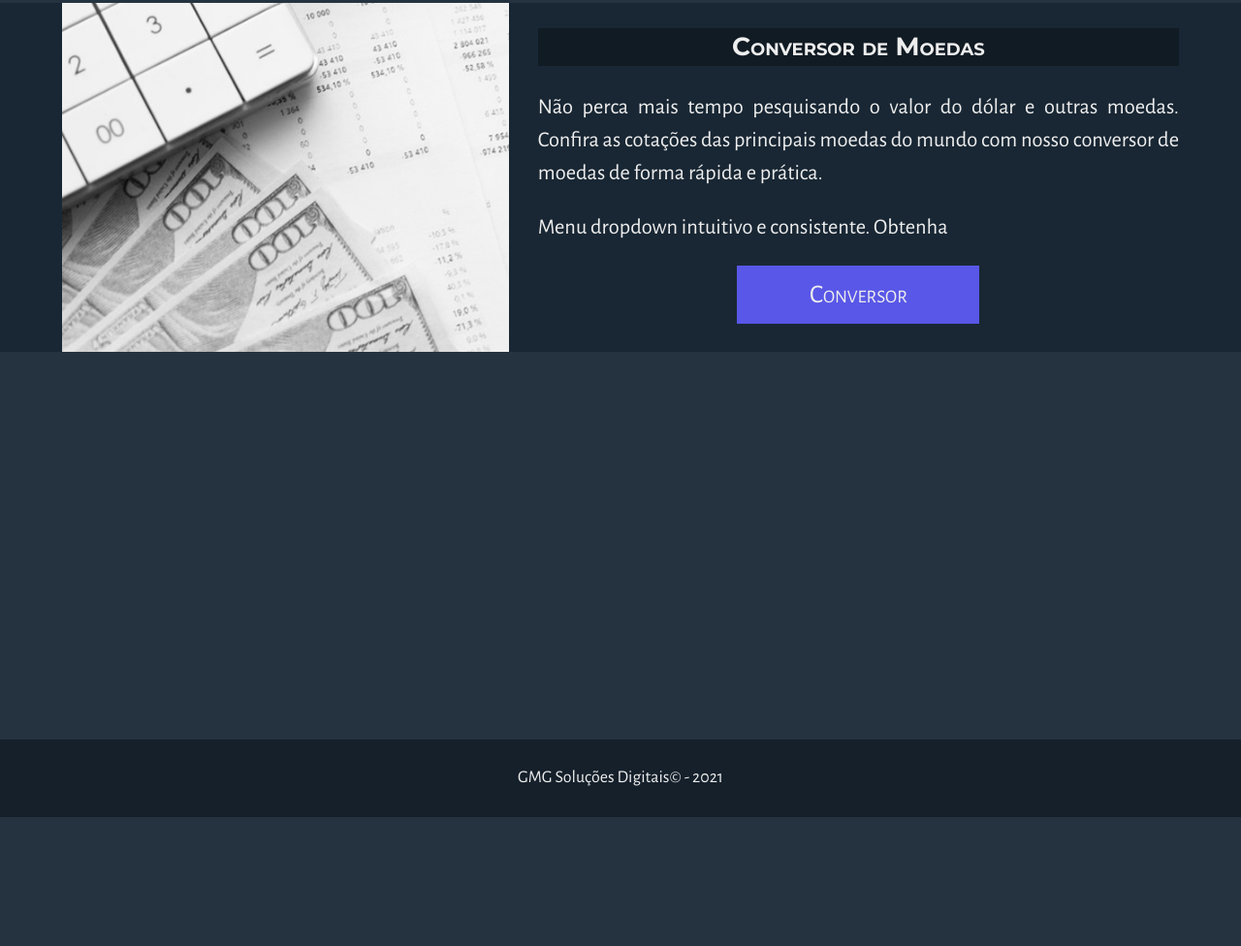
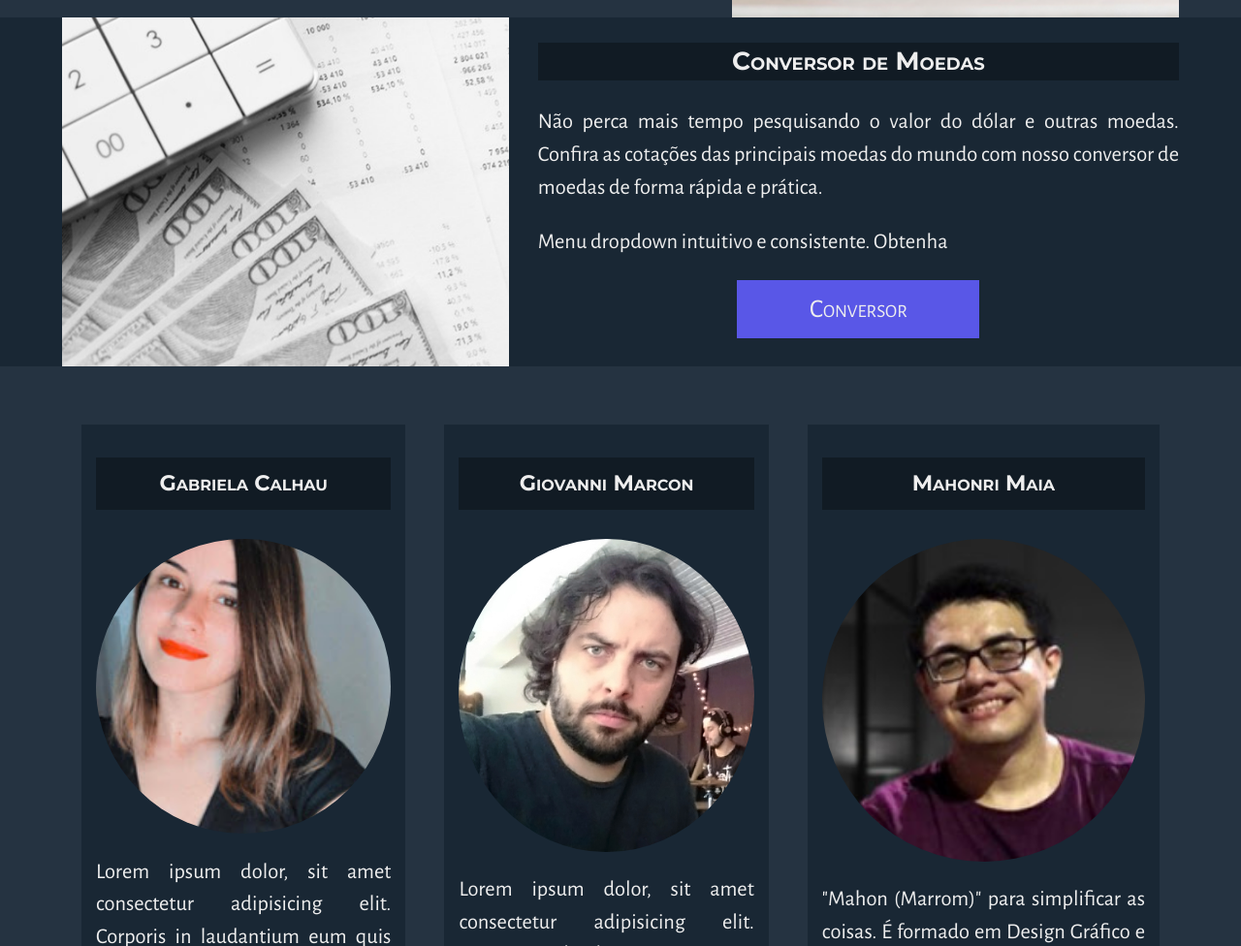
Before and after one commit to gmarcon83/Projeto-JS, a plain HTML site: page index.html in a window 1280 px wide. Shown: the part 1824-2800 px from the top of the page at 97% size. Before the commit the page ends 2667 px from the top, so only its background shows below. Drawn offline with nearby package versions, Linux system fonts and the light colour scheme.

Commit message:
Finalizado partes produtos

```diff
--- a/css/index.css
+++ b/css/index.css
@@ -4,12 +4,7 @@ body {
 
 #quem-somos-fundo {
   background-color: var(--cor-fundo-clara);
-  /* background-image: linear-gradient(
-    170deg,
-    var(--cor-fundo-claraX),
-    var(--cor-fundo-escuraX)
-  ); */
-  background-image: url(https://startupfashion.com/wp-content/uploads/2019/07/pre-launch-marketing.jpg);
+  background-image: url(../img/img-inicio.jpg);
   background-repeat: no-repeat;
   background-size: cover;
   height: calc(100vh - 80px);
@@ -53,7 +48,8 @@ body {
 
 .projetos-img {
   background-size: cover;
-  height: 360px;
+  min-height: 360px;
+  height: 100%;
 }
 
 .projetos-texto {
@@ -83,7 +79,7 @@ body {
   padding: 10px;
   width: 250px;
   text-align: center;
-  margin: auto;
+  margin: 0 auto 15px;
   font-size: 1.2em;
 }
 
@@ -135,5 +131,34 @@ body {
 
 #equipe-fundo {
   background-color: var(--cor-fundo-clara);
-  height: 400px;
 }
+
+#equipe {
+  display: flex;
+  width: var(--largura-meio);
+  max-width: var(--largura-maxima);
+  padding: 40px 0;
+  margin: auto;
+}
+
+.equipe-cartao {
+  margin: 20px;
+  padding: 5px 15px;
+  background-color: var(--cor-fundo-normal);
+}
+
+.equipe-cartao img {
+  width: 100%;
+  border-radius: 50%;
+  margin: auto;
+}
+
+.equipe-cartao h4 {
+  background-color: rgba(0, 0, 0, 0.315);
+  padding: 10px 0;
+  text-align: center;
+}
+
+.equipe-cartao p {
+  text-align: justify;
+}
--- a/index.html
+++ b/index.html
@@ -66,7 +66,7 @@
                         <p>Calculadora é um dispositivo para a realização de cálculos numéricos.</p>
                         <p>Calculadora científica é um tipo de calculadora eletrônica geralmente executada manualmente,
                             projetada para calcular problemas em ciência, engenharia e matemática.</p>
-                        <a href="calculadora.html">Testar</a>
+                        <a href="calculadora.html">Calculadora</a>
                     </div>
                 </div>
             </div>
@@ -99,9 +99,27 @@
             </div>
             <div id="equipe-fundo">
                 <div id="equipe">
-                    <div id="equipe1"></div>
-                    <div id="equipe2"></div>
-                    <div id="equipe3"></div>
+                    <div class="equipe-cartao" id="equipe1">
+                        <h4>Gabriela Calhau </h4>
+                        <img src="img/img-gabi.jpg" alt="Foto da Gabi">
+                        <p>Lorem ipsum dolor, sit amet consectetur adipisicing elit. Corporis in laudantium eum quis
+                            exercitationem maiores officia laboriosam totam praesentium odit consectetur, consequatur
+                            natus perspiciatis modi. Molestias earum sequi corporis quae?</p>
+                    </div>
+                    <div class="equipe-cartao" id="equipe2">
+                        <h4>Giovanni Marcon</h4>
+                        <img src="img/img-gio.jpg" alt="Foto do Giovanni">
+                        <p>Lorem ipsum dolor, sit amet consectetur adipisicing elit. Corporis in laudantium eum quis
+                            exercitationem maiores officia laboriosam totam praesentium odit consectetur, consequatur
+                            natus perspiciatis modi. Molestias earum sequi corporis quae?</p>
+                    </div>
+                    <div class="equipe-cartao" id="equipe3">
+                        <h4>Mahonri Maia</h4>
+                        <img src="img/img-maho.jpg" alt="Foto do Mahonri">
+                        <p>"Mahon (Marrom)" para simplificar as coisas. É formado em Design Gráfico e um entusiasta de
+                            ilustrações e caligrafia. Tem experiência com diagramação de livros e revistas e atualmente
+                            está realizando seu sonho de adolescência de ser se tornar um desenvolvedor web.</p>
+                    </div>
                 </div>
             </div>
         </main>
```
Also changed, not shown: img/img-gabi.jpg (added), img/img-gio.jpg (added), img/img-inicio.jpg (added), img/img-maho.jpg (added).
